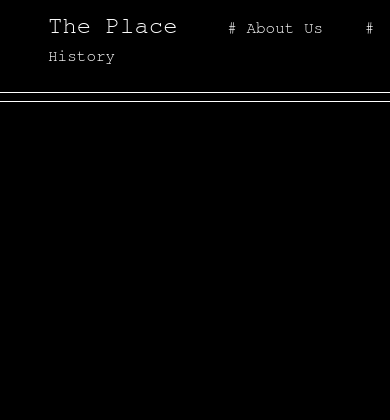
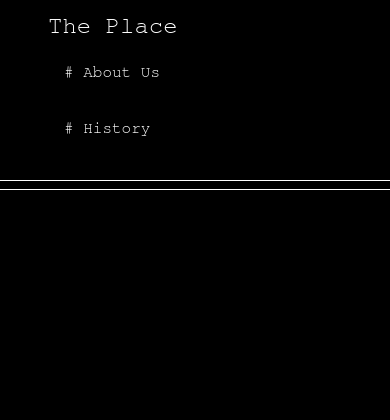
Before and after one commit to AlexRueb/PlaceFrontEnd, a PHP site: page / in a window 390 px wide; the page is wider, and only the part inside the window is pictured. Shown: the top 420 px of that part. Run offline with PHP 8.4, Linux system fonts and the light colour scheme; data that the repository does not hold is empty; some libraries are stand-ins or nearby versions.

Commit message:
style changes

```diff
--- a/index.php
+++ b/index.php
@@ -12,6 +12,7 @@
 ?>
 <html lang="en" xmlns="http://www.w3.org/1999/xhtml">
   <head>
+      <link rel="icon" href="http://simpleicon.com/wp-content/uploads/rocket.png">
       <meta charset="UTF-8">
       <title>Place</title>
       <link href="style.css" rel="stylesheet">
@@ -46,6 +47,7 @@
             <label>Pick your color!</label><br>
             <input id="colorChoice" type="color" value="#3333FF" />
             <p>Instructions:</p>
+            <p style="color: purple">**You are only allowed to place one pixel every 10 seconds!**</p>
             <ol>
                 <li>Click the color box</li>
                 <li>Pick your desired color</li>
--- a/style.css
+++ b/style.css
@@ -23,6 +23,12 @@
 header ul li a:hover {
   color: grey;
   text-decoration: none;
+}
+
+@media screen and (max-width: 800px) {
+  header ul li {
+    display: block;
+  }
 }
 
 html {
@@ -92,7 +98,7 @@
     font-size: 12pt;
     padding-top: 50px;
     flex: 0 1 10%;
-    background-color: black;
+    background-color: #101010;
     color: white;
     border-right: 1px solid white;
     padding: 1em;
```
